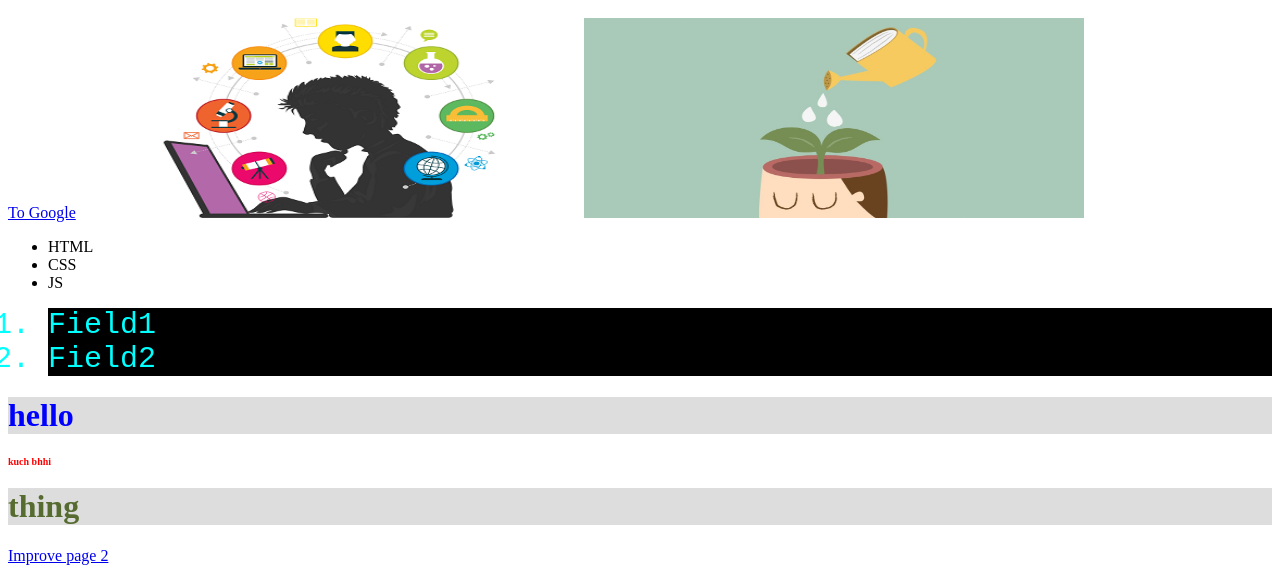
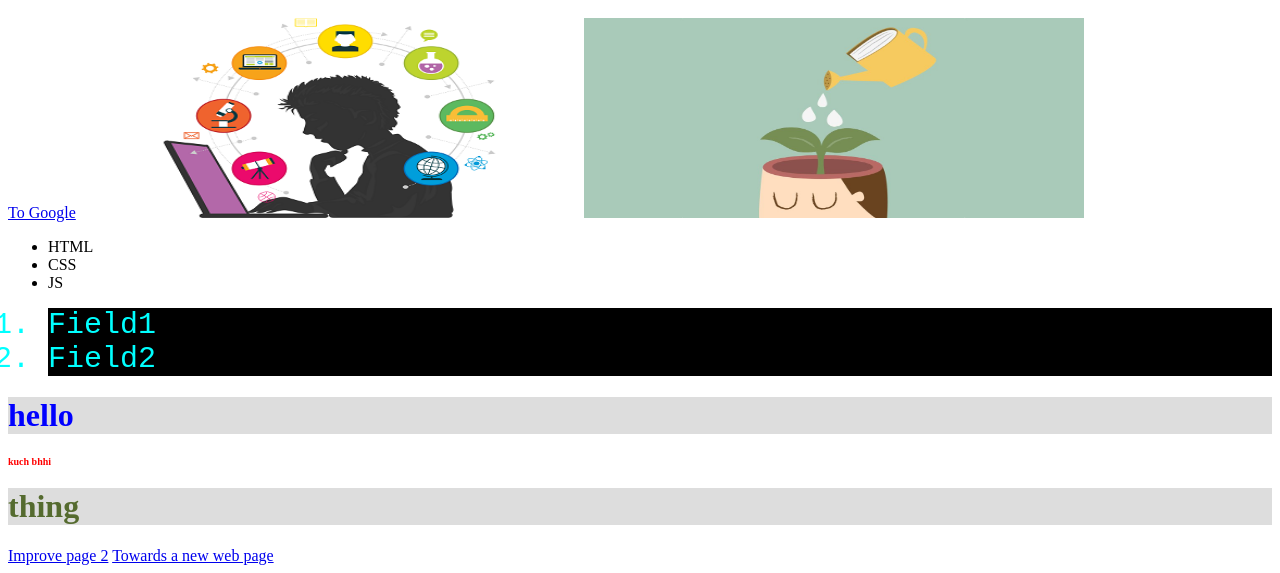
Before and after one commit to AdarshRise/All-In-one-web, a plain HTML site: page index.html in a window 1280 px wide. Shown: the part 303-876 px from the top of the page. Drawn offline with Linux system fonts and the light colour scheme.

Commit message:
changes in index

```diff
--- a/index.html
+++ b/index.html
@@ -40,6 +40,7 @@
 </div>
 
     <a href="impovement1.html">Improve page 2</a>
+    <a href="more%20of%20a%20web%20page.html">Towards a new web page</a>
 </Body>
 
 </HTML>
```
